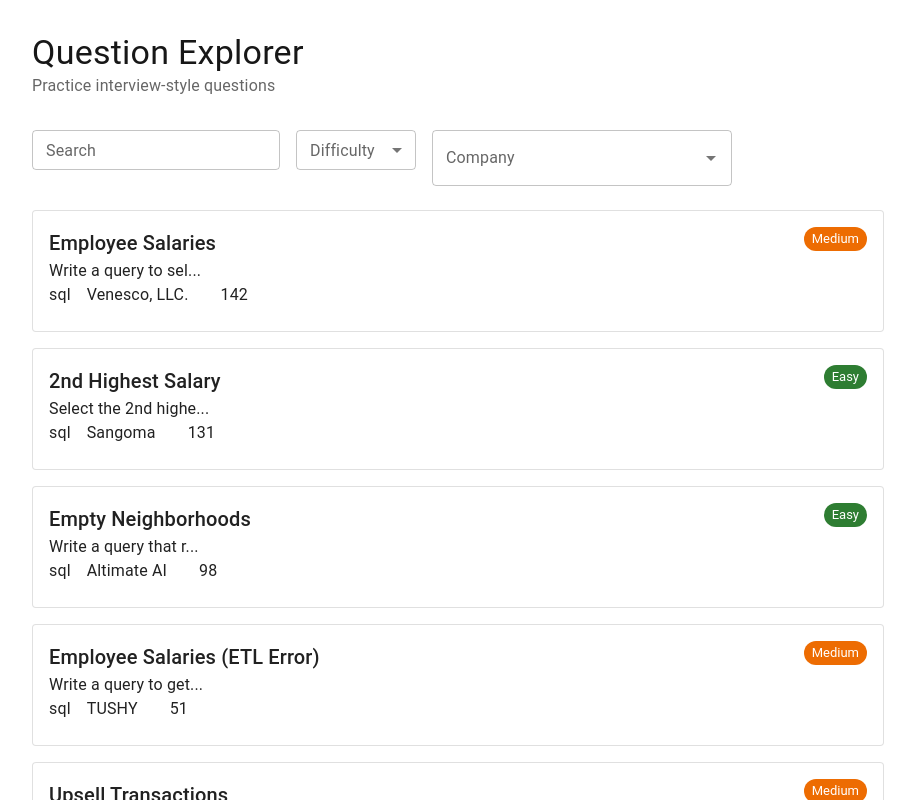
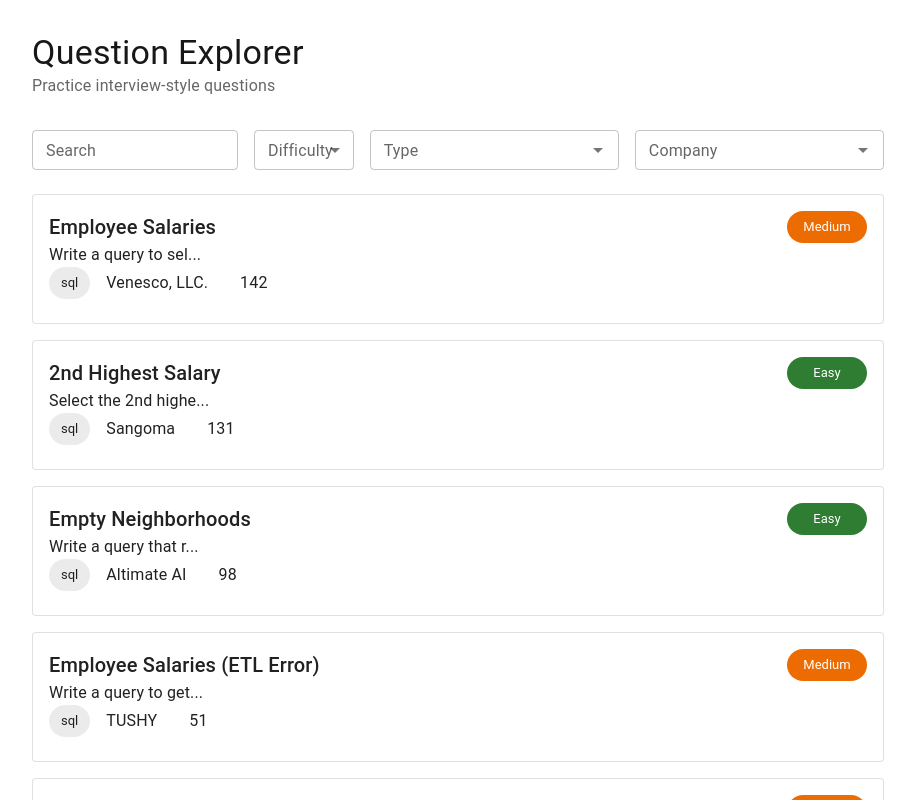
Before and after one commit to NAVODYA123/question-explorer, a Next.js app: page / in a window 1280 px wide. Shown: the top 800 px of the page, without its empty margins (182-1097 px from the left). Built offline with nearby package versions, Linux system fonts and the light colour scheme; some icons are missing.

Commit message:
Add Filter by question category

```diff
--- a/src/app/hooks/useQuestions.ts
+++ b/src/app/hooks/useQuestions.ts
@@ -8,6 +8,7 @@ import { DifficultyLevel } from "../constatnts/DifficultyLevel";
 export function useQuestions() {
   const [questions, setQuestions] = useState<Question[]>([]);
   const [companies, setCompanies] = useState<string[]>([]);
+  const [category, setCategory] = useState<string[]>([]);
   const [loading, setLoading] = useState(true);
 
   useEffect(() => {
@@ -37,11 +38,20 @@ export function useQuestions() {
               .filter((c): c is string => Boolean(c))
           )
         ).sort();
+
+        const questionCategory = Array.from(
+          new Set(
+            questionData
+              .map((q) => q.type)
+              .filter((c): c is string => Boolean(c))
+          )
+        ).sort();
         setQuestions(questionData);
         setCompanies(uniqueCompanies);
+        setCategory(questionCategory);
         setLoading(false);
       });
   }, []);
 
-  return { questions, loading, companies };
+  return { questions, loading, companies, category };
 }
--- a/src/app/layout.tsx
+++ b/src/app/layout.tsx
@@ -13,8 +13,8 @@ const geistMono = Geist_Mono({
 });
 
 export const metadata: Metadata = {
-  title: "Create Next App",
-  description: "Generated by create next app",
+  title: "Question Explorer",
+  description: "Created by Next.js and TypeScript",
 };
 
 export default function RootLayout({
--- a/src/app/utils/filterQuestions.ts
+++ b/src/app/utils/filterQuestions.ts
@@ -21,6 +21,8 @@ export const filterQuestions = ({
 
     if (filters.company && q.company !== filters.company) return false;
 
+    if (filters.type && q.type !== filters.type) return false;
+
     return true;
   });
 
--- a/src/components/atoms/DifficultyBadge.tsx
+++ b/src/components/atoms/DifficultyBadge.tsx
@@ -1,26 +1,33 @@
-import { DifficultyLevel } from '@/app/constatnts/DifficultyLevel'
-import { Chip } from '@mui/material'
+import { DifficultyLevel } from "@/app/constatnts/DifficultyLevel";
+import { Chip } from "@mui/material";
 
 type DifficultyConfig = {
-  label: string
-  color: 'success' | 'warning' | 'error'
-}
+  label: string;
+  color: "success" | "warning" | "error";
+};
 
-export const DifficultyBadge =({ level }: { level: DifficultyLevel }) => {
- const map: Record<DifficultyLevel, DifficultyConfig> = {
+export const DifficultyBadge = ({ level }: { level: DifficultyLevel }) => {
+  const map: Record<DifficultyLevel, DifficultyConfig> = {
     [DifficultyLevel.EASY]: {
-      label: 'Easy',
-      color: 'success',
+      label: "Easy",
+      color: "success",
     },
     [DifficultyLevel.MEDIUM]: {
-      label: 'Medium',
-      color: 'warning',
+      label: "Medium",
+      color: "warning",
     },
     [DifficultyLevel.HARD]: {
-      label: 'Hard',
-      color: 'error',
+      label: "Hard",
+      color: "error",
     },
-  }
+  };
 
-    return <Chip size="small" label={map[level].label} color={map[level].color} />
-}
+  return (
+    <Chip
+      size="medium"
+      label={map[level].label}
+      color={map[level].color}
+      sx={{ width: 80 }}
+    />
+  );
+};
--- a/src/components/molecules/FilterBar.tsx
+++ b/src/components/molecules/FilterBar.tsx
@@ -5,7 +5,7 @@ import { SelectInput } from "../atoms/SelectInput";
 import { useQuestions } from "@/app/hooks/useQuestions";
 
 export const FilterBar = ({ filters, setFilters }: any) => {
-  const { companies } = useQuestions();
+  const { companies, category } = useQuestions();
   return (
     <Stack direction="row" spacing={2} mb={3}>
       <SearchInput
@@ -28,8 +28,19 @@ export const FilterBar = ({ filters, setFilters }: any) => {
       />
       <Autocomplete
         disablePortal
+        options={category}
+        sx={{ width: 300 }}
+        size="small"
+        renderInput={(params) => <TextField {...params} label="Type" />}
+        onChange={(_, value) =>
+          setFilters((f: any) => ({ ...f, type: value || "" }))
+        }
+      />
+      <Autocomplete
+        disablePortal
         options={companies}
         sx={{ width: 300 }}
+        size="small"
         renderInput={(params) => <TextField {...params} label="Company" />}
         onChange={(_, value) =>
           setFilters((f: any) => ({ ...f, company: value || "" }))
--- a/src/components/molecules/QuestionsMeta.tsx
+++ b/src/components/molecules/QuestionsMeta.tsx
@@ -1,4 +1,4 @@
-import { Stack, Typography } from "@mui/material";
+import { Chip, Stack, Typography } from "@mui/material";
 import { VoteCount } from "../atoms/VoteCount";
 
 type QuestionMetaProps = {
@@ -8,7 +8,7 @@ type QuestionMetaProps = {
 export const QuestionMeta = ({ questionMetaData }: QuestionMetaProps) => {
   return (
     <Stack direction="row" spacing={2} alignItems="center">
-      <Typography>{questionMetaData.type}</Typography>
+      <Chip label={questionMetaData.type} />
       <Typography>{questionMetaData.company}</Typography>
       <VoteCount votes={questionMetaData.votes} />
     </Stack>
```
